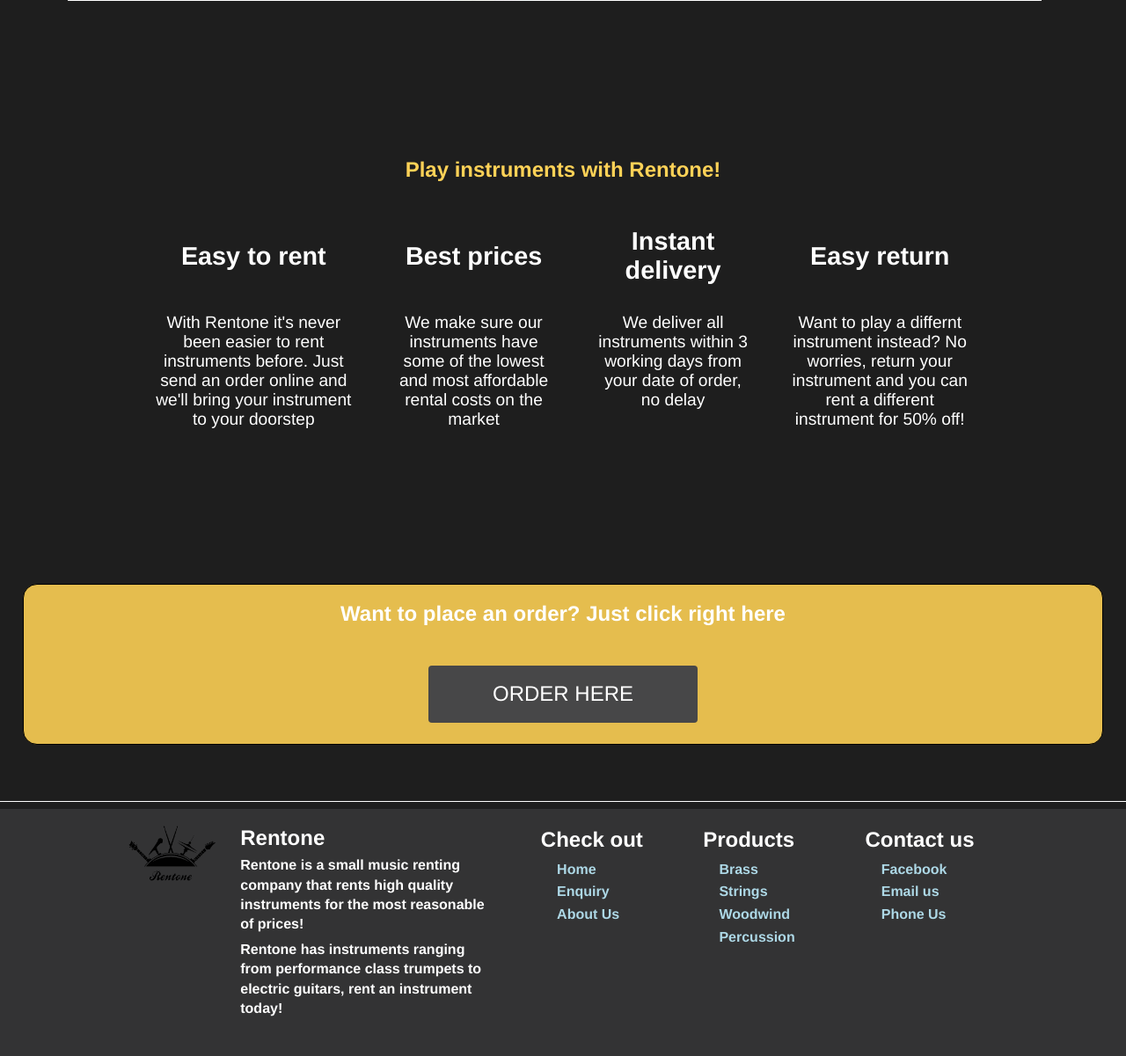
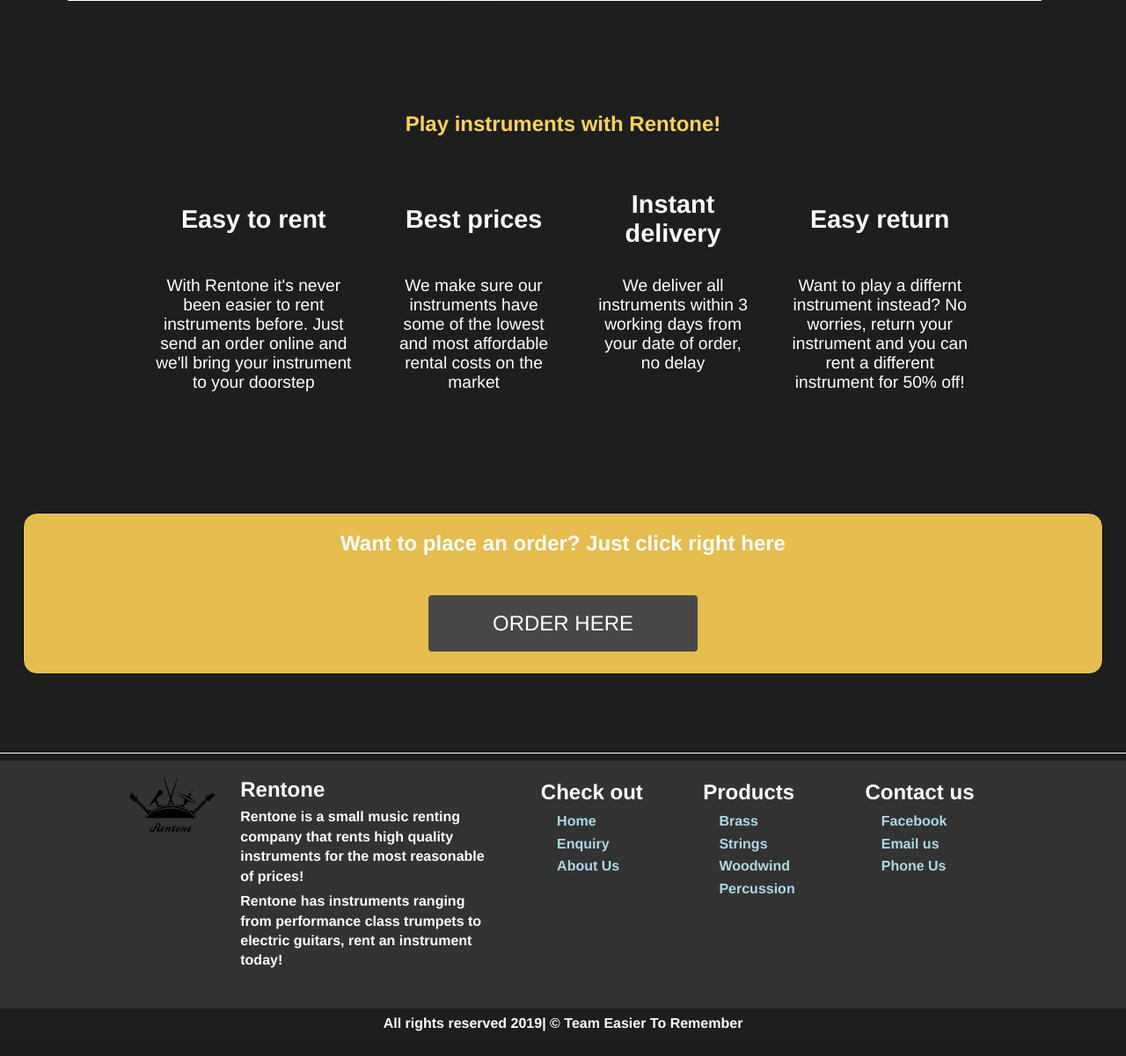
Before and after one commit to Zircon332/WebApp_Assignment, a PHP site: page / in a window 1280 px wide. Shown: the part 1731-2932 px from the top of the page at 88% size. After the commit the page ends 2904 px from the top, so only its background shows below. Run offline with PHP 8.4, Linux system fonts and the light colour scheme.

Commit message:
Update style.css

```diff
--- a/assign1/styles/style.css
+++ b/assign1/styles/style.css
@@ -272,7 +272,7 @@ footer p{
 #menu{
 	display:grid;
 	grid-template-columns: 23% 23% 23% 23%;
-	margin-bottom: 10%;
+	margin-bottom: 6%;
 	margin-left:6%;
 }
 
@@ -320,13 +320,14 @@ footer p{
 #about{
 	background-color: #1e1e1e;
 	padding:2%;
-	margin-bottom: 10%;
+	margin-bottom: 7%;
 }
 
 #about h1{
 	padding-bottom:1%;
 	text-align:center;
 	color:#ffd257;
+	margin-bottom:3%;
 }
 
 #about table th, #about table td{
@@ -347,6 +348,7 @@ footer p{
 	border:1px solid black;
 	margin:2% 2% 5%;
 	border-radius:1em;
+	margin-bottom: 7%;
 }
 
 .button {
```
